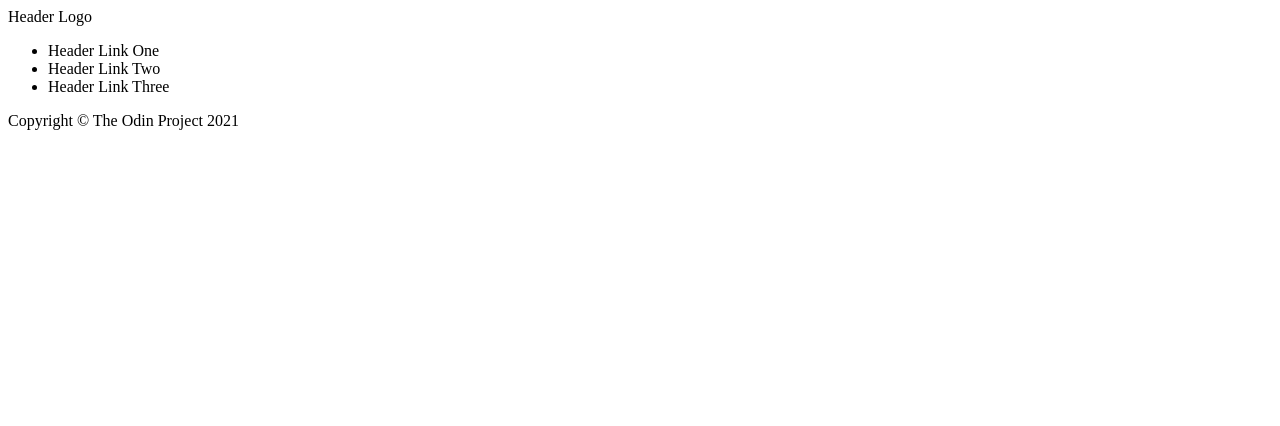
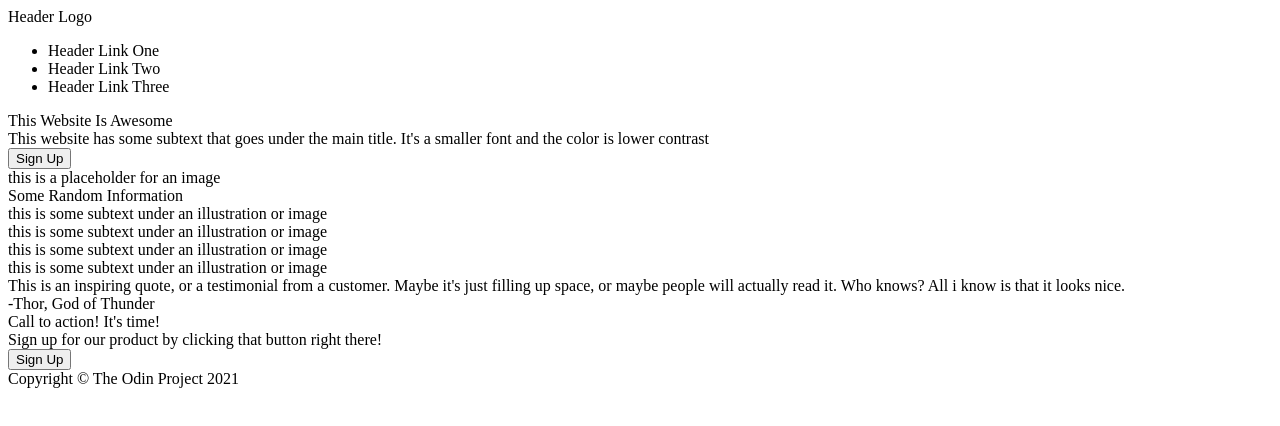
Before and after one commit to akhawasim/landing-page, a plain HTML site: page index.html in a window 1280 px wide. Drawn offline with Linux system fonts and the light colour scheme.

Commit message:
feat: finishing the skeleton for index.html

```diff
--- a/index.html
+++ b/index.html
@@ -7,22 +7,60 @@
 </head>
 
 <body>
-    <div class="header">
+    <div id="header-id">
         Header Logo
-        <ul class="header-list">
+        <ul id="header-list-id">
             <li class="header-list-item"><a>Header Link One</a></li>
             <li class="header-list-item"><a>Header Link Two</a></li>
             <li class="header-list-item"><a>Header Link Three</a></li>
         </ul>
     </div>
-    <div class="main-body">
-        <div id="section-1"></div>
-        <div id="section-2"></div>
-        <div id="section-3"></div>
-        <div id="section-4"></div>
+    <div id="main-body-id">
+        <div id="section-1" class="main-body-section">
+            <div id="hero-main-id">
+                <div id="hero-main-text">This Website Is Awesome</div>
+                <div id="hero-secondary-text">This website has some subtext that goes under the main title. It's a smaller font and the color is lower contrast</div>
+                <button class="sign-up-button">Sign Up</button>
+            </div>
+            <div id="hero-image-id">this is a placeholder for an image</div>
+        </div>
+        <div id="section-2" class="main-body-section">
+            <div id="section-2-header">Some Random Information</div>
+            <div id="section-2-items">
+                <div class="section-2-item">
+                    <div class="section-2-item-box"></div>
+                    <div class="section-2-item-text">this is some subtext under an illustration or image</div>
+                </div>
+                <div class="section-2-item">
+                    <div class="section-2-item-box"></div>
+                    <div class="section-2-item-text">this is some subtext under an illustration or image</div>
+                </div>
+                <div class="section-2-item">
+                    <div class="section-2-item-box"></div>
+                    <div class="section-2-item-text">this is some subtext under an illustration or image</div>
+                </div>
+                <div class="section-2-item">
+                    <div class="section-2-item-box"></div>
+                    <div class="section-2-item-text">this is some subtext under an illustration or image</div>
+                </div>
+            </div>
+        </div>
+        <div id="section-3" class="main-body-section">
+            <div id="section-3-quote">This is an inspiring quote, or a testimonial from a customer. Maybe it's just filling up space, or maybe people will actually read it. Who knows? All i know is that it looks nice.</div>
+            <div id="section-3-quoter">-Thor, God of Thunder</div>
+        </div>
+        <div id="section-4" class="main-body-section">
+            <div id="section-4-container">
+                <div id="section-4-texts">
+                    <div id="section-4-text-header">Call to action! It's time!</div>
+                    <div id="section-4-text">Sign up for our product by clicking that button right there!</div>
+                </div>
+                <button class="sign-up-button">Sign Up</button>
+            </div>
+        </div>
 
     </div>
-    <div class="footer">Copyright © The Odin Project 2021</div>
+    <div id="footer-id">Copyright © The Odin Project 2021</div>
 </body>
 
 </html>
```
